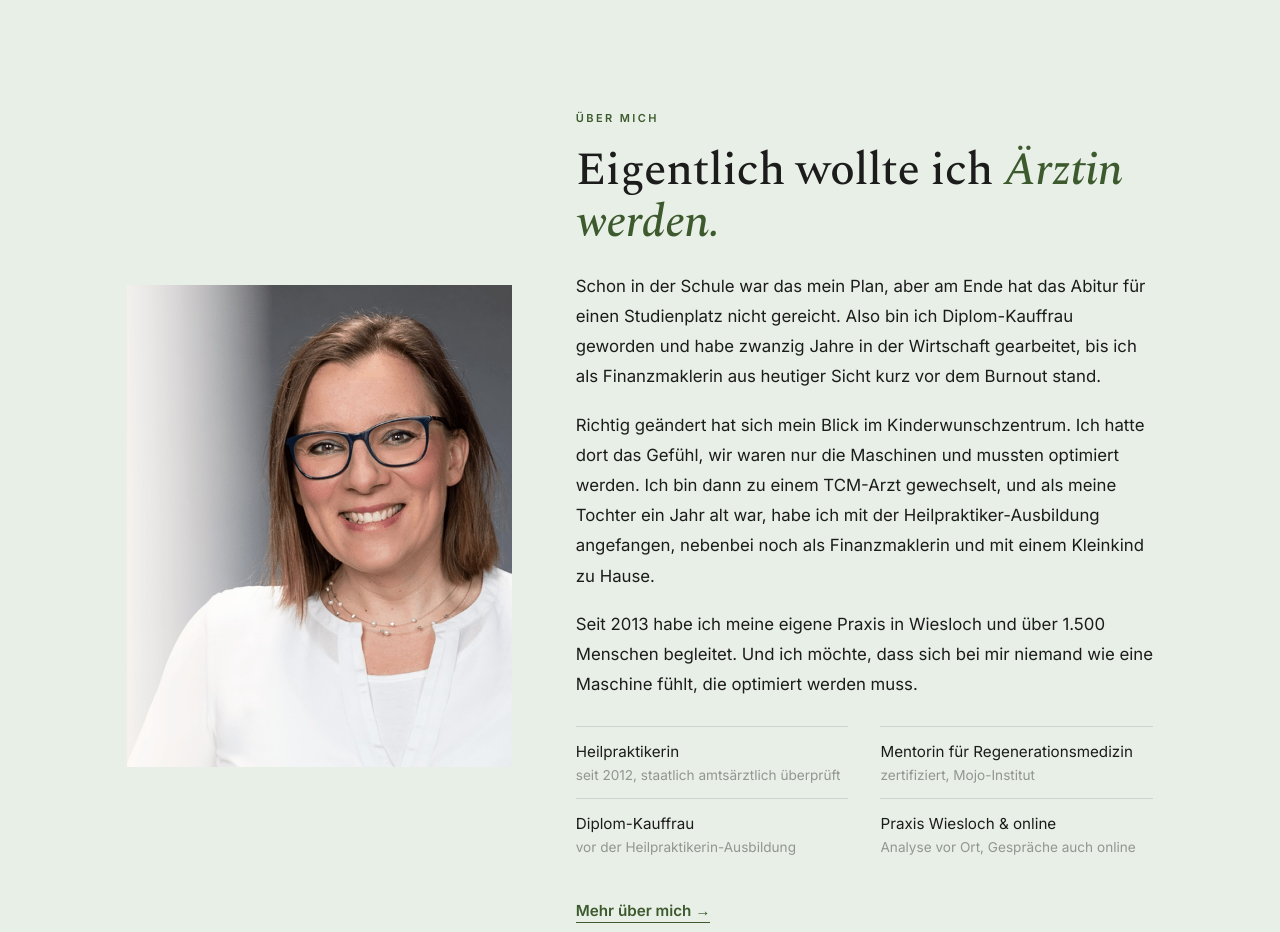
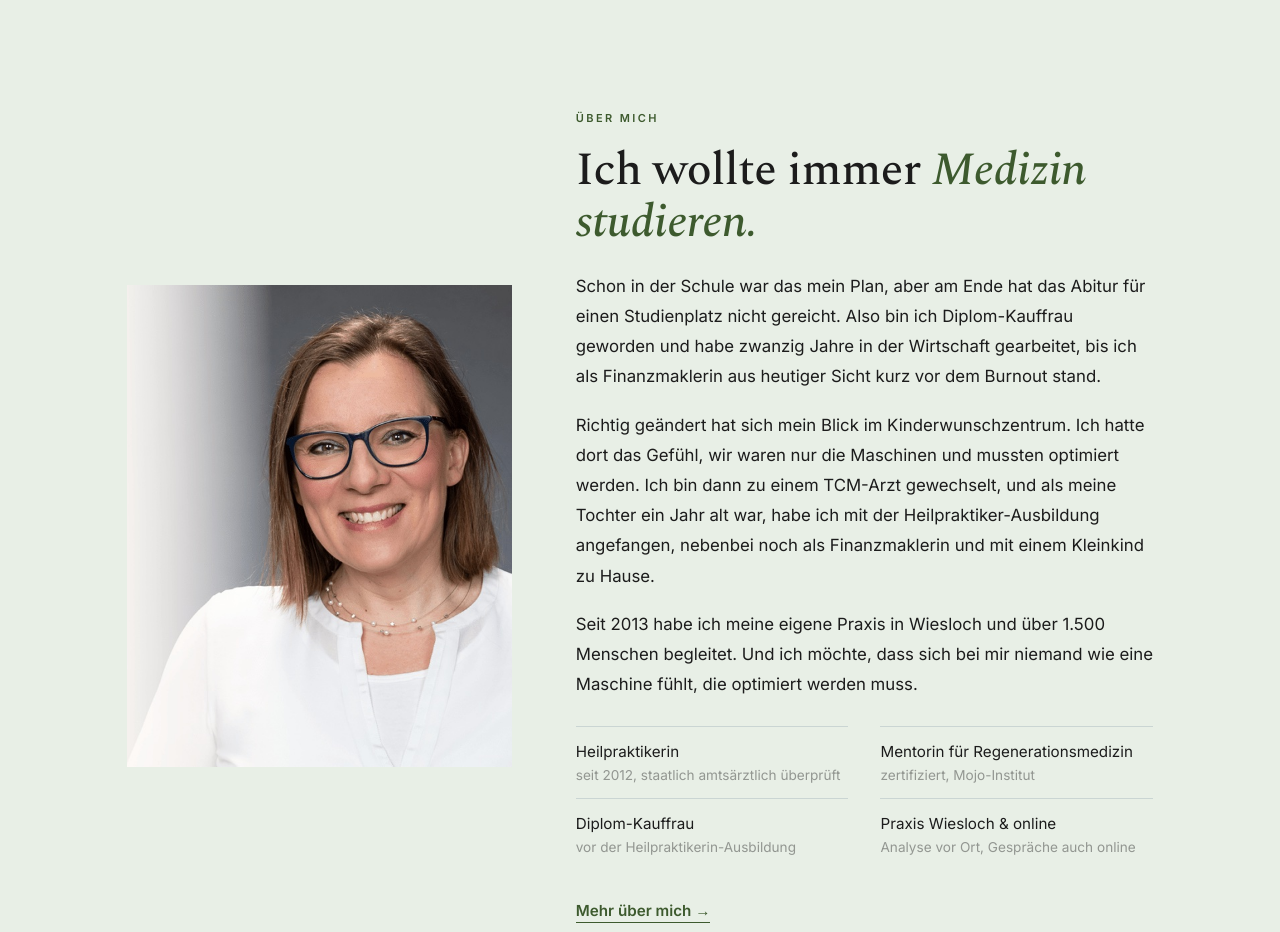
Before and after one commit to officenl26/praxis-website-neu, a plain HTML site: page index.html in a window 1280 px wide. Shown: the part 5620-6552 px from the top of the page. Drawn offline with Linux system fonts and the light colour scheme.

Commit message:
Startseite: Über-mich-Überschrift „Ich wollte immer Medizin studieren“
Co-Authored-By: Claude Haiku 5.5 <noreply@anthropic.com>

```diff
--- a/index.html
+++ b/index.html
@@ -734,7 +734,7 @@ body{background:var(--papier)}
       <div class="reveal"><img src="/nicole_lurz_hero.jpg" alt="Nicole Lurz, Heilpraktikerin" width="1440" height="722" loading="lazy" decoding="async" style="aspect-ratio:4/5;object-position:70% 30%" /></div>
       <div class="reveal">
         <div class="k-eyebrow">Über mich</div>
-        <h2 class="k-h2">Eigentlich wollte ich <em>Ärztin werden.</em></h2>
+        <h2 class="k-h2">Ich wollte immer <em>Medizin studieren.</em></h2>
         <p>Schon in der Schule war das mein Plan, aber am Ende hat das Abitur für einen Studienplatz nicht gereicht. Also bin ich Diplom-Kauffrau geworden und habe zwanzig Jahre in der Wirtschaft gearbeitet, bis ich als Finanzmaklerin aus heutiger Sicht kurz vor dem Burnout stand.</p>
         <p>Richtig geändert hat sich mein Blick im Kinderwunschzentrum. Ich hatte dort das Gefühl, wir waren nur die Maschinen und mussten optimiert werden. Ich bin dann zu einem TCM-Arzt gewechselt, und als meine Tochter ein Jahr alt war, habe ich mit der Heilpraktiker-Ausbildung angefangen, nebenbei noch als Finanzmaklerin und mit einem Kleinkind zu Hause.</p>
         <p>Seit 2013 habe ich meine eigene Praxis in Wiesloch und über 1.500 Menschen begleitet. Und ich möchte, dass sich bei mir niemand wie eine Maschine fühlt, die optimiert werden muss.</p>
```
